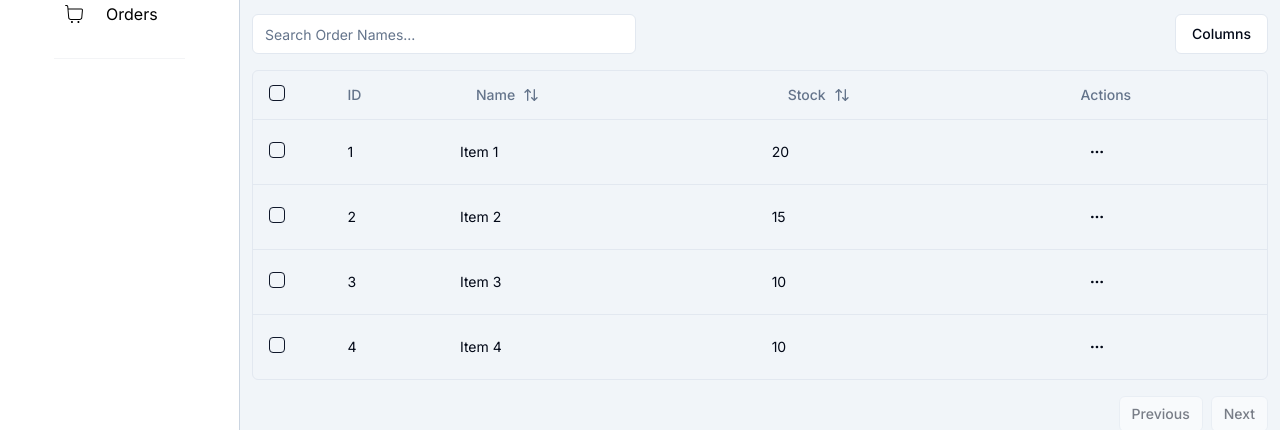
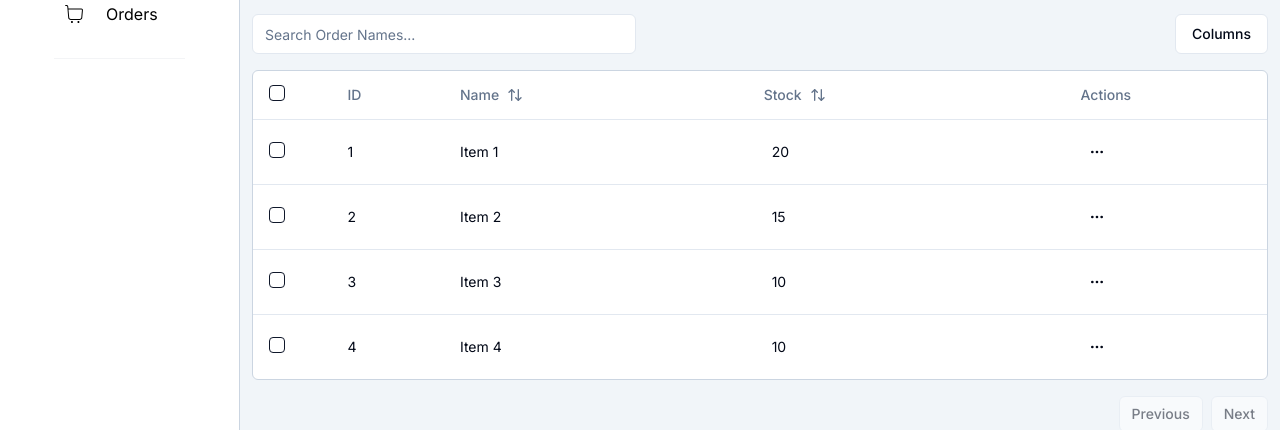
Before and after one commit to Shivd131/next-orderflow, a Next.js app: page /inventory-view in a window 1280 px wide. Shown: the part 131-561 px from the top of the page. Built offline with nearby package versions, Linux system fonts and the light colour scheme.

Commit message:
data table: UI fixes

```diff
--- a/src/app/inventory-view/columns.tsx
+++ b/src/app/inventory-view/columns.tsx
@@ -54,6 +54,7 @@ export const columns: ColumnDef<Product>[] = [
             return (
                 <Button
                     variant="ghost"
+                    className="relative -left-4"
                     onClick={() => column.toggleSorting(column.getIsSorted() === "asc")}
                 >
                     Name
@@ -68,6 +69,7 @@ export const columns: ColumnDef<Product>[] = [
             return (
                 <Button
                     variant="ghost"
+                    className="relative -left-6"
                     onClick={() => column.toggleSorting(column.getIsSorted() === "asc")}
                 >
                     Stock
--- a/src/app/inventory-view/page.tsx
+++ b/src/app/inventory-view/page.tsx
@@ -41,7 +41,7 @@ const InventoryView = () => {
       </div>
       <div className='p-3 '>
         <h2 className='font-semibold'>Product List</h2>
-        <DataTable columns={columns} data={items} />
+        <DataTable  columns={columns} data={items} />
       </div>
     </div>
   );
--- a/src/components/ui/data-table.tsx
+++ b/src/components/ui/data-table.tsx
@@ -118,7 +118,7 @@ export function DataTable<TData, TValue>({
                     </DropdownMenuContent>
                 </DropdownMenu>
             </div>
-            <div className="rounded-md border">
+            <div className="rounded-md border border-slate-300 bg-white">
                 <Table>
                     <TableHeader>
                         {table.getHeaderGroups().map((headerGroup) => (
@@ -146,7 +146,7 @@ export function DataTable<TData, TValue>({
                                     data-state={row.getIsSelected() && "selected"}
                                 >
                                     {row.getVisibleCells().map((cell) => (
-                                        <TableCell key={cell.id}>
+                                        <TableCell key={cell.id} >
                                             {flexRender(cell.column.columnDef.cell, cell.getContext())}
                                         </TableCell>
                                     ))}
```
